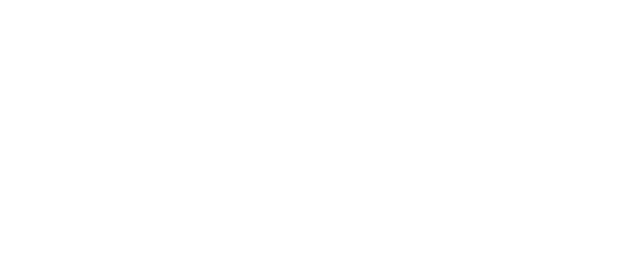
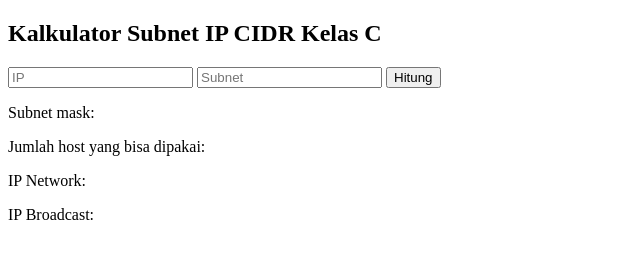
Before and after one commit to dannetzy/ip-subnet-calculator, a plain HTML site: page index.html in a window 1280 px wide. Shown: the whole page, without its empty margins (0-640 px from the left). Drawn offline with Linux system fonts and the light colour scheme.

Commit message:
added html layout

```diff
--- a/index.html
+++ b/index.html
@@ -3,9 +3,18 @@
 <head>
   <meta charset="UTF-8">
   <meta name="viewport" content="width=device-width, initial-scale=1.0">
-  <title>Document</title>
+  <title>IP Subnet Calculator</title>
 </head>
 <body>
-
+  <h2>Kalkulator Subnet IP CIDR Kelas C</h2>
+  <input type="text" name="ip" id="ip" placeholder="IP">
+  <input type="text" name="subnet" id="subnet" placeholder="Subnet">
+  <button class="submit">Hitung</button>
+  <div class="results">
+    <p>Subnet mask: <span class="subnet-mask"></span></p>
+    <p>Jumlah host yang bisa dipakai: <span class="usable-host"></span></p>
+    <p>IP Network: <span class="ip-network"></span></p>
+    <p>IP Broadcast: <span class="ip-broadcast"></span></p>
+  </div>
 </body>
 </html>
```
